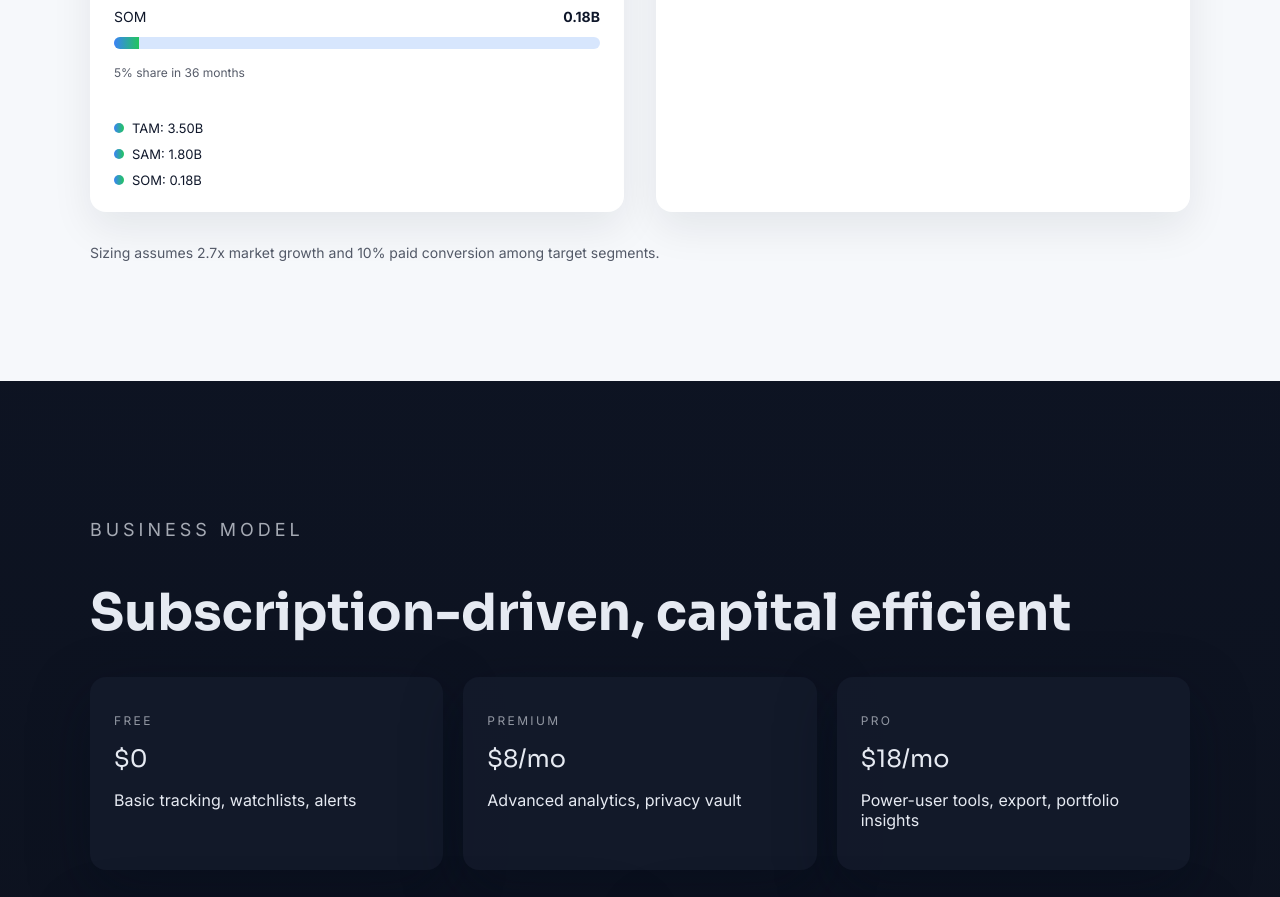
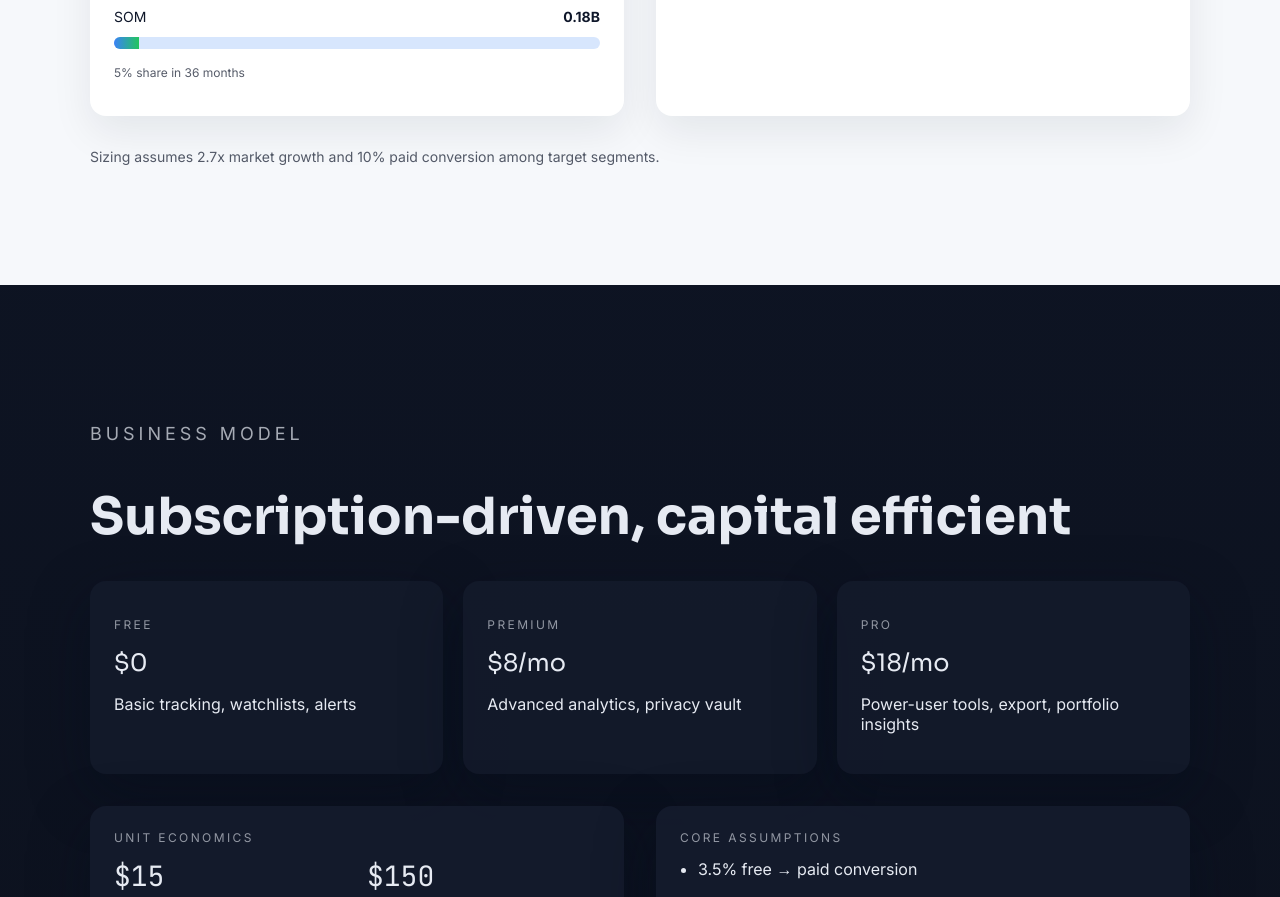
Before and after one commit to natank/crypture, a React (Vite) app in the folder apps/investor-presentation/: page / in a window 1280 px wide. Shown: the part 2560-3457 px from the top of the page. Built offline with nearby package versions, Linux system fonts and the light colour scheme.

Commit message:
remove redudntant bullets

```diff
--- a/apps/investor-presentation/src/components/charts/MarketSizingChart.tsx
+++ b/apps/investor-presentation/src/components/charts/MarketSizingChart.tsx
@@ -31,17 +31,6 @@ export function MarketSizingChart({
           </div>
         ))}
       </div>
-      <div className="chart__legend">
-        {data.map((entry) => (
-          <div key={entry.label} className="chart__legend-item">
-            <span className="chart__dot" />
-            <span>
-              {entry.label}: {entry.value.toFixed(2)}
-              {unit}
-            </span>
-          </div>
-        ))}
-      </div>
     </div>
   );
 }
```
